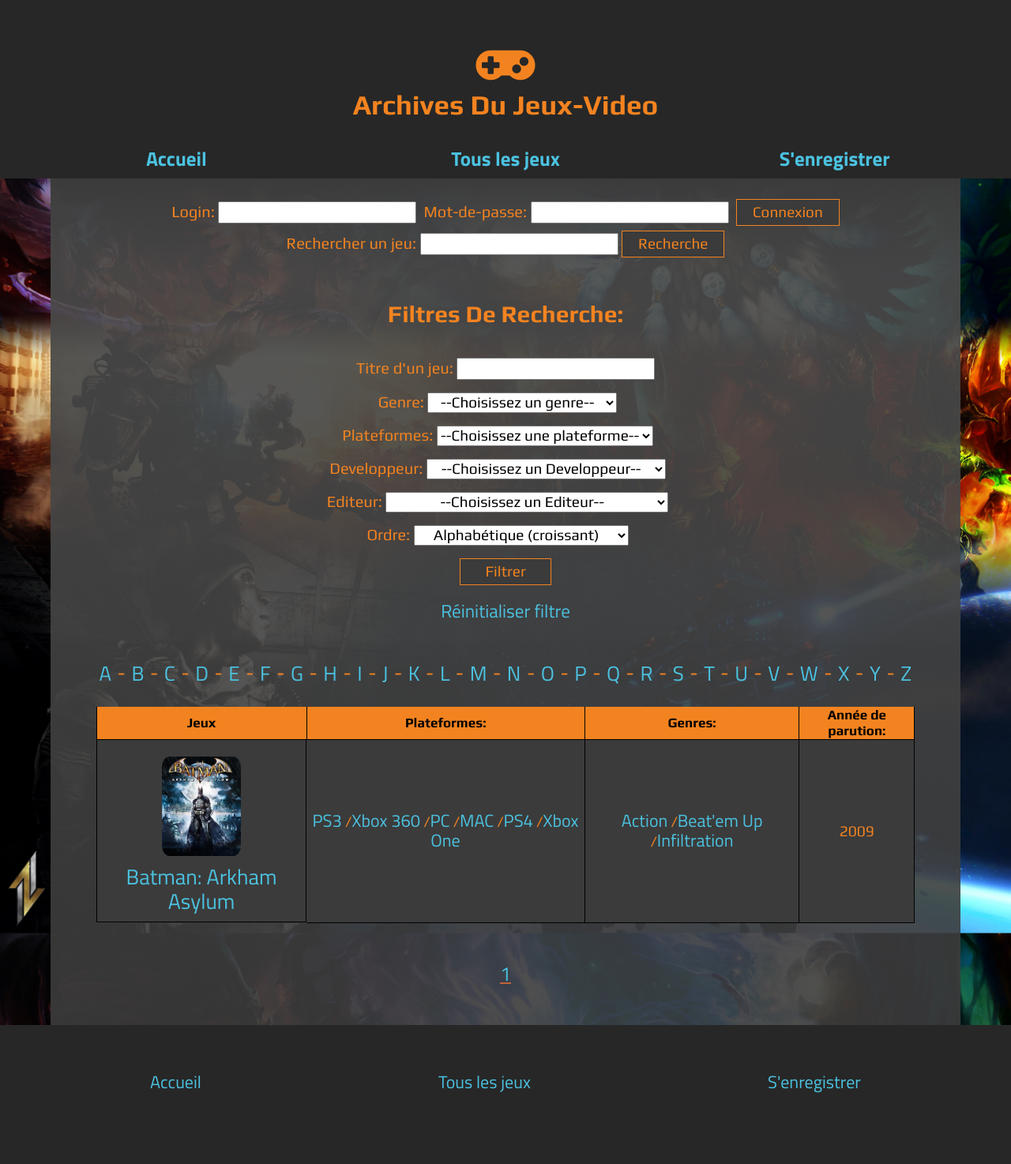
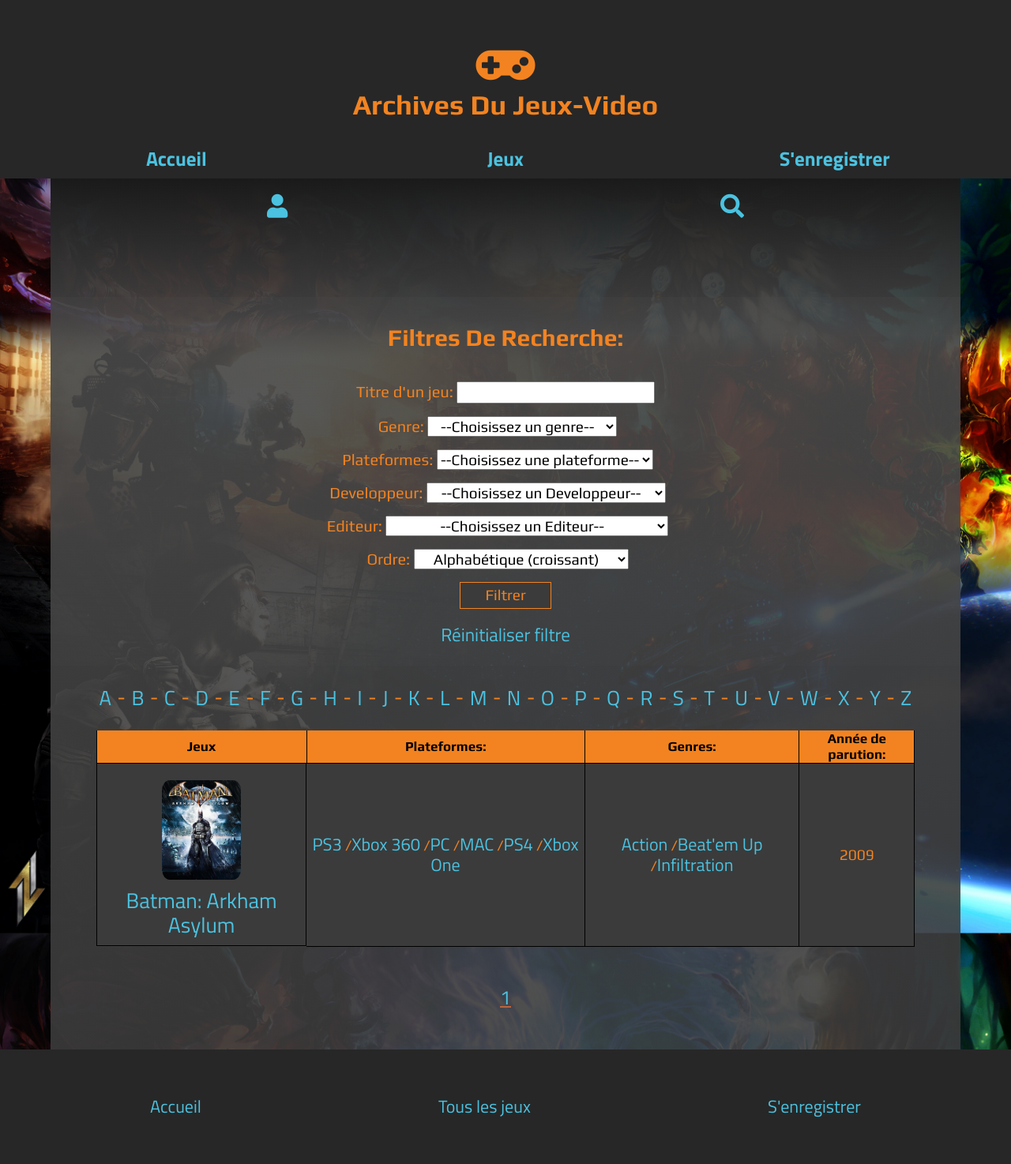
Before and after one commit to DavXBil/ProjetGameDB, a PHP site: page /index.php?p=all&devfilter=18 in a window 1280 px wide. Shown: the whole page at 79% size. Before the commit the page ends 1384 px from the top, so only its background shows below. Run offline with PHP 8.4, Linux system fonts and the light colour scheme; data comes from the database, SQL or seed files in the repository.

Commit message:
renommage de variables

```diff
--- a/app/controllers/LoginController.php
+++ b/app/controllers/LoginController.php
@@ -6,7 +6,7 @@ require ''.ROOT.'/app/classes/UserSession.php';
 class LoginController {
 
 	/*Méthode d'authentification */
-    public function getSession() {
+    	public function getSession() {
 
 			$userModel = new UserModel();
 			$error = "<div class= errormsg id=loginmsg>L'identifiant ou le mot de passe est incorrect</div>";
--- a/index.php
+++ b/index.php
@@ -17,9 +17,6 @@ if (isset($_GET['p'])) {
 
 $title = null;
 
-if (!$title) {
-
-}
 
 /*Contrôle et direction vers une page ou une action spécifiée*/
 switch ($p) {
--- a/lisez_moi.txt
+++ b/lisez_moi.txt
@@ -11,7 +11,7 @@ Informations de connexion utilisateurs: (Sensible à la casse)
 
 Admin:
 pseudo: Brain
-mot-de-passe: feri626468
+mot-de-passe: Feri626468
 
 
 Utilisateur lambda:
--- a/public/AllGameView.phtml
+++ b/public/AllGameView.phtml
@@ -102,7 +102,7 @@
 </section>
 
 <?php if (empty($games)): ?>
-    <p class="searchresult">Nous n'avons rien trouvé avec ces paramètres</p>
+    <p class="search-result">Nous n'avons rien trouvé avec ces paramètres</p>
 <?php else: ?>
     <table id="allgametable">
         <thead>
--- a/public/LayoutView.phtml
+++ b/public/LayoutView.phtml
@@ -17,9 +17,9 @@
         <?php $isAuthenticated = $session->checkAuthentication() ?>
         <header>
             <h1><i class="fas fa-gamepad"></i>archives du jeux-video</h1>
-            <nav>
+                <nav id= "menu-content">
                     <a href="index.php?p=home">Accueil</a>
-                <a href="index.php?p=all">Tous les jeux</a>
+                    <a href="index.php?p=all">Jeux</a>
                     <?php if (!$isAuthenticated): ?>
                         <a href="index.php?p=register">S'enregistrer</a>
                     <?php elseif ($session->isAdmin()): ?>
@@ -32,13 +32,24 @@
         </header>
         <main>
             <section class="forms">
+
+                <div id="forms-icons-wrapper">
+                    <div>
+                        <i id="login-icon" class="fas fa-user"></i>
+                    </div>
+                    <div>
+                        <i id="search-icon" class="fas fa-search"></i>
+                    </div>
+                </div>
+
                 <!-- si les identifiant et mdp son envoyé on crée la session -->
                 <?php if (isset($_POST['login']) && isset($_POST['loginpswrd'])): ?>
                     <?php $session->getSession() ?>
                 <?php endif ?>
+
                 <!-- si l'utilisateur n'est pas authentifié on affiche le formulaire de connexion-->
                 <?php if (!$isAuthenticated): ?>
-                    <form action="" name="loginform" class="loginform" method="POST">
+                    <form action="" name="loginform" class="login loginform hidden" method="POST">
                         <label for="login">Login:</label>
                         <input type="text" name="login">
                         <label for="loginpswrd">Mot-de-passe:</label>
@@ -46,7 +57,7 @@
                         <button type="submit">Connexion</button>
                     </form>
                 <?php else:?>
-                    <div id="usernfo">
+                    <div id="usernfo" class="login hidden">
                         <div>
                             <img src="public/img/users/<?= $session->showUserImage() ?>">
                         </div>
@@ -57,7 +68,8 @@
                         </div>
                     </div>
                 <?php endif?>
-                <form action='index.php?p=all' class="search" method='POST'>
+
+                <form action='index.php?p=all' class="search hidden" method='POST'>
                     <label for="search">Rechercher un jeu:</label>
                     <input type="text" name="search">
                     <button type="submit">Recherche</button>
--- a/public/css/style.css
+++ b/public/css/style.css
@@ -33,6 +33,7 @@ main {
     background: linear-gradient(rgba(75, 75, 75, 0.9), rgba(59, 59, 59, 0.9) );
     padding-bottom: 20px;
     margin-right: -10px;
+    text-align: center;
 }
 
 main h2 {
@@ -79,7 +80,6 @@ button:hover {
 button:active {
    background-color: rgb(255, 72, 0);
    transition: none;
-
 }
 
 .moreinput, .lessinput {
@@ -157,14 +157,10 @@ table {
    background-color: rgba(59, 59, 59, 1)
 }
 
-.forms {
-
-    background: linear-gradient( rgba(59, 59, 59, 1), rgba(75, 75, 75, 0.2));
-}
-
 #filter, #adminlist {
     background: linear-gradient(rgba(75, 75, 75, 0.2), rgba(75, 75, 75, 0.1));
 }
+
 
 .forms {
     display: flex;
@@ -172,6 +168,29 @@ table {
     justify-content: space-around;
     padding: 20px 0;
     margin-bottom: 50px;
+    height: 200px;
+    background: linear-gradient( rgb(26, 26, 26), rgba(75, 75, 75, 0.2));
+}
+
+
+#forms-icons-wrapper {
+    display: flex;
+    justify-content: space-around;
+    width: 100%;
+    margin-bottom: 30px;
+}
+
+#forms-icons-wrapper .fas {
+    font-size: 3rem;
+    color: rgb(75, 194, 224);
+    transition: all 0.5s ease;
+}
+
+#forms-icons-wrapper .fas:hover {
+    cursor: pointer;
+    color: rgb(255, 72, 0);
+    transition: all 0.5s ease;
+
 }
 
 .forms #usernfo {
@@ -196,7 +215,7 @@ table {
     background-color: #fba;
 }
 
-.errormsg {
+.error-message {
     color: #fba;
 }
 
@@ -204,12 +223,12 @@ table {
     display:none;
 }
 
-#regbtn[disabled], #addBtn[disabled] {
+#regbtn[disabled], #add-button[disabled] {
     color: rgb(104, 104, 104);
     border-color: rgb(104, 104, 104);
 }
 
-#regbtn[disabled]:hover, #addBtn[disabled]:hover {
+#regbtn[disabled]:hover, #add-button[disabled]:hover {
     cursor: default;
     background-color: rgb(59, 59, 59);
     color: rgb(104, 104, 104);
@@ -302,12 +321,10 @@ td:nth-child(2) {
 
 .popular img {
     width: 70%;
-    height: 160px;
 }
 
 .popular td:nth-child(2) {
     padding: 20px 20px;
-    font-size: 2.2rem;
 }
 
 .popular .gamename {
@@ -333,10 +350,6 @@ td:nth-child(2) {
     padding: 0;
 }
 
-.recent img, .popular img {
-    width: 50%;
-}
-
 .recents {
     font-size: 2rem;
     margin-top: 20px;
@@ -353,7 +366,6 @@ td:nth-child(2) {
 
 .paging {
     font-size: 2.5rem;
-    width: 30%;
     margin: auto;
     padding: 0 0 30px;
     text-align: center;
@@ -585,7 +597,6 @@ td:nth-child(2) {
 
 #admintable{
     padding: 20px 0;
-    width: 90%;
     margin: auto;
 }
 
@@ -682,6 +693,7 @@ td:nth-child(2) {
 .letterfilter a {
     padding: 0;
 }
+
 
 #allgametable {
     margin: 0 auto 50px;
@@ -789,10 +801,6 @@ footer nav {
         width: 40%;
     }
 
-    .forms #usernfo {
-        text-align: left;
-    }
-
     .popular {
         flex-basis: 50%;
     }
@@ -859,6 +867,10 @@ footer nav {
 
     #loginmsg {
         flex-basis: 80%;
+    }
+
+    .forms {
+        margin: auto;
     }
 
     .forms .loginform input {
@@ -946,7 +958,6 @@ footer nav {
 
     .addgame {
         align-self: flex-start;
-        margin-left: 15%;
     }
 
     #adddev {
--- a/public/js/main.js
+++ b/public/js/main.js
@@ -3,29 +3,38 @@
 
 import * as util from './classes/utilities.js'*/
 
-/*let addForm = document.getElementById("addproduct")
-let addBtn = document.getElementById("addbtn")*/
 
-//Bouton d'enregistrement d'utilisateur
-const regBtn = document.getElementById('regbtn')
-//Bouton reininitialisation de formulaire
-const resetBtn = document.getElementById("resetbtn")
-//Bouton d'ajout de jeu
-const addBtn = document.getElementById("addBtn")
-//Message d'erreur de champs mail
-const errorMail = document.querySelector(".errormail")
-//Message d'erreur de champs de mot de passe
-const errorPswrd = document.querySelector(".errorpswrd")
-//Bouton d'ajout de champs de genre
-const addGenreFieldBtn = document.getElementById("addgenre")
-//Bouton de retrait de champs de genre
-const removeGenreFieldBtn = document.getElementById("removegenre")
-//Bouton d'ajout de champs de platforme
-const addPlatformFieldBtn = document.getElementById("addplatform")
-//Bouton de retrait de champs de plateforme
-const removePlatformFieldBtn = document.getElementById("removeplatform")
 //Bouton d'affichage d'évalutaion complète
 const readMoreReviewLinks = document.querySelectorAll(".readmore")
+
+//Message d'erreur de champs mail
+const errorMail = document.querySelector(".error-mail")
+//Message d'erreur de champs de mot de passe
+const errorPassword = document.querySelector(".error-password")
+//Formulaire d'authentification
+const loginForm = document.querySelector(".login")
+//Barre de recherche
+const searchBar = document.querySelector(".search")
+
+//Bouton d'affichage du formulaire d'authentification
+const LoginButton = document.getElementById("login-icon")
+//Bouton d'affichage de la barre de recherche
+const SearchButton = document.getElementById("search-icon")
+
+const registerButton = document.getElementById('regbtn')
+//Bouton reininitialisation de formulaire
+const resetButton = document.getElementById("reset-button")
+//Bouton d'ajout de jeu
+const addButton = document.getElementById("add-button")
+//Bouton d'ajout de champs de genre
+const addGenreFieldButton = document.getElementById("addgenre")
+//Bouton de retrait de champs de genre
+const removeGenreFieldButton = document.getElementById("removegenre")
+//Bouton d'ajout de champs de platforme
+const addPlatformFieldButton = document.getElementById("addplatform")
+//Bouton de retrait de champs de plateforme
+const removePlatformFieldButton = document.getElementById("removeplatform")
+
 
 let genreNb = 1
 let platformNb = 1
@@ -35,12 +44,33 @@ let platformNb = 1
 // FONCTIONS                                                                           //
 /////////////////////////////////////////////////////////////////////////////////////////
 
+
+function toggleMobileLogin() {
+
+    loginForm.classList.toggle("hidden")
+
+    if (!searchBar.classList.contains("hidden")) {
+        searchBar.classList.add("hidden")
+    }
+
+}
+
+function toggleMobileSearchBar() {
+
+    searchBar.classList.toggle("hidden")
+
+    if (!loginForm.classList.contains("hidden")) {
+        loginForm.classList.add("hidden")
+    }
+
+}
+
 //Activation/Désactivation des bouton submit
 function toggleSubmit(value) {
-    if (addBtn !== null) {
-        addBtn.disabled = value
-    } else if (regBtn !== null) {
-        regBtn.disabled = value
+    if (addButton !== null) {
+        addButton.disabled = value
+    } else if (registerButton !== null) {
+        registerButton.disabled = value
     }
 }
 
@@ -79,12 +109,12 @@ function checkPassword(field) {
     if (field.value.length < 7) {
         //Si non, erreur
         field.classList.add('error')
-        errorPswrd.classList.remove('hidden')
+        errorPassword.classList.remove('hidden')
         toggleSubmit(true)
     } else {
         //Si oui, on retire l'erreur
         field.classList.remove('error')
-        errorPswrd.classList.add('hidden')
+        errorPassword.classList.add('hidden')
         toggleSubmit(false)
     }
     return field.value
@@ -95,12 +125,12 @@ function confirmPswrd(field, password) {
     //Non? erreur
     if (field.value !== password.value) {
         field.classList.add('error')
-        errorPswrd.classList.remove('hidden')
+        errorPassword.classList.remove('hidden')
         toggleSubmit(true)
     } else {
     //Oui? on retire l'erreur
         field.classList.remove('error')
-        errorPswrd.classList.add('hidden')
+        errorPassword.classList.add('hidden')
         toggleSubmit(false)
     }
 }
@@ -131,11 +161,11 @@ function addGenreSelect() {
     }
     if (genreNb >= 2 ) {
         //Activation du bouton de retrait de champ
-        removeGenreFieldBtn.classList.remove('disabled')
+        removeGenreFieldButton.classList.remove('disabled')
     }
     if (genreNb == 3) {
         //Désactivation du bouton d'ajout de champ
-        addGenreFieldBtn.classList.add('disabled')
+        addGenreFieldButton.classList.add('disabled')
     }
 }
 // Fonction de retrait de champs select de genre du formulaire d'ajout de jeu
@@ -149,11 +179,11 @@ function removeGenreSelect() {
     }
     if (genreNb < 2 ) {
         //Désactivation du bouton de retrait de champ
-        removeGenreFieldBtn.classList.add('disabled')
+        removeGenreFieldButton.classList.add('disabled')
     }
     if (genreNb < 3) {
         //Activation du bouton d'ajout de champ
-        addGenreFieldBtn.classList.remove('disabled')
+        addGenreFieldButton.classList.remove('disabled')
     }
 }
 
@@ -166,11 +196,11 @@ function addPlatformSelect() {
     }
     if (platformNb >= 2 ) {
         //Activation du bouton de retrait de champ
-       removePlatformFieldBtn.classList.remove('disabled')
+       removePlatformFieldButton.classList.remove('disabled')
     }
     if (platformNb == 6) {
         //Désactivation du bouton d'ajout de champ
-        addPlatformFieldBtn.classList.add('disabled')
+        addPlatformFieldButton.classList.add('disabled')
     }
 }
 
@@ -185,11 +215,11 @@ function removePlatformSelect() {
     }
     if (platformNb < 2 ) {
         //Désactivation du bouton de retrait de champ
-       removePlatformFieldBtn.classList.add('disabled')
+       removePlatformFieldButton.classList.add('disabled')
     }
     if (platformNb < 6) {
         //Activation du bouton d'ajout de champ
-       addPlatformFieldBtn.classList.remove('disabled')
+       addPlatformFieldButton.classList.remove('disabled')
     }
 }
 
@@ -228,27 +258,31 @@ function resetPreview() {
 /////////////////////////////////////////////////////////////////////////////////////////
 
 
+LoginButton.addEventListener("click", toggleMobileLogin)
+
+SearchButton.addEventListener("click", toggleMobileSearchBar)
+
 if (readMoreReviewLinks) {
     for (let i = 0; i < readMoreReviewLinks.length; i++) {
     readMoreReviewLinks[i].addEventListener('click', readMoreReview)
     }
 }
 
-if (addGenreFieldBtn) {
-    addGenreFieldBtn.addEventListener('click', addGenreSelect)
+if (addGenreFieldButton) {
+    addGenreFieldButton.addEventListener('click', addGenreSelect)
 }
 
-if (removeGenreFieldBtn) {
-    removeGenreFieldBtn.addEventListener('click', removeGenreSelect)}
+if (removeGenreFieldButton) {
+    removeGenreFieldButton.addEventListener('click', removeGenreSelect)}
 
-if (addPlatformFieldBtn) {
-    addPlatformFieldBtn.addEventListener('click', addPlatformSelect)
+if (addPlatformFieldButton) {
+    addPlatformFieldButton.addEventListener('click', addPlatformSelect)
 }
 
-if (removePlatformFieldBtn) {
-    removePlatformFieldBtn.addEventListener('click', removePlatformSelect)
+if (removePlatformFieldButton) {
+    removePlatformFieldButton.addEventListener('click', removePlatformSelect)
 }
 
-if (resetBtn) {
-   resetBtn.addEventListener("click", resetPreview)
+if (resetButton) {
+   resetButton.addEventListener("click", resetPreview)
 }
```
Also changed, not shown: public/RegisterView.phtml (+4 -4 lines). Lines whose indentation alone changed are shown as unchanged.
